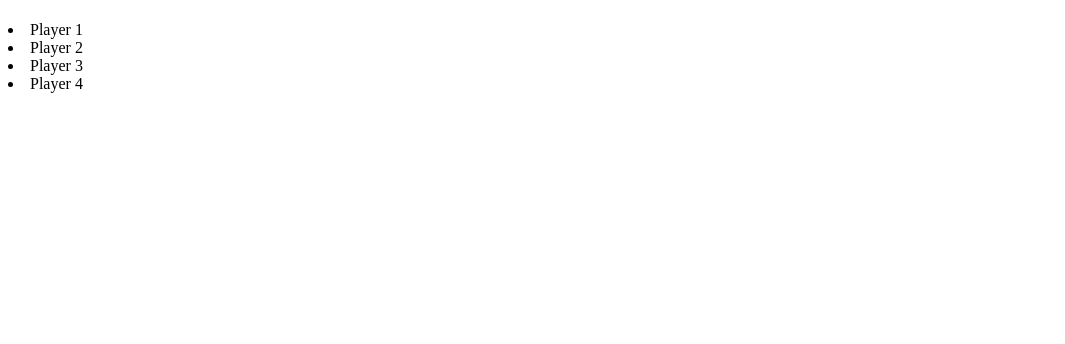
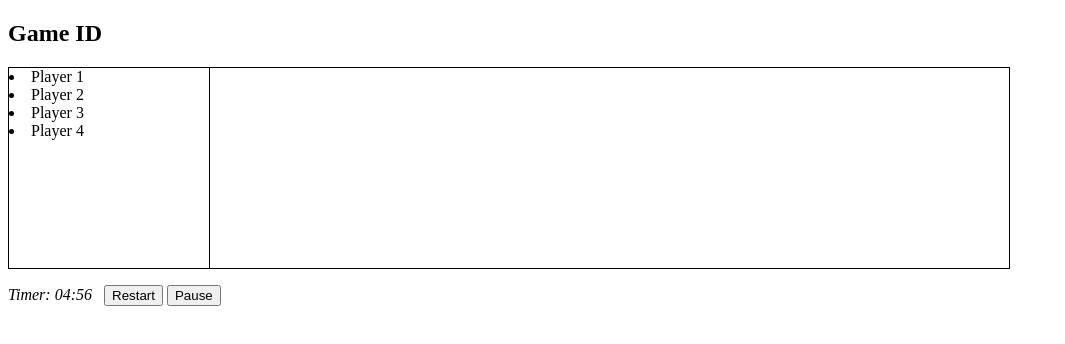
Before and after one commit to u22633601/Team-9-BBD, a plain HTML site: page GameManagerClient/index.html in a window 1280 px wide. Shown: the whole page, without its empty margins (0-1065 px from the left). Drawn offline with Linux system fonts and the light colour scheme.

Commit message:
Adds fully functional framework desig
-Pause/Resume button working
- timer working

```diff
--- a/GameManagerClient/index.html
+++ b/GameManagerClient/index.html
@@ -3,24 +3,36 @@
 <html lang="en" xmlns="http://www.w3.org/1999/xhtml">
 <head>
     <meta charset="utf-8" />
-    <title>Maize</title>
+    <title>Maze Game</title>
+    <link rel="stylesheet" href="style.css" />
     <script defer src="script.js"></script>
 
 </head>
 <body>
     <header>
-        <h1 id="GameId"></h1>
+        <h2 id="GameId"></h2>
     </header>
 
 
     <main>
+        <div id="Container">
+            <div id="playerList">
+            </div>
 
-        <div id="playerList">
+            <div id="MazeDiagram">
+
+            </div>
+        </div>
+
+        <div>
+            <p>
+                <i> Timer: <span id="timer">00:00</span></i>&nbsp;&nbsp;
+                <button> Restart</button>
+                <button onclick="PauseResume()" id="PauseResume"> Pause</button>
+            </p>
         </div>
     </main>
     <footer>
     </footer>
-
-
-</body>
+    </body>
 </html>
--- a/GameManagerClient/script.js
+++ b/GameManagerClient/script.js
@@ -1,20 +1,16 @@
-
 var gameid = "Game ID";
-
+const players = ["Player 1", "Player 2", "Player 3", "Player 4"];
+var timeleft = 60 * 5;
+var isPaused = false;
+var timerInterval; // Declare the timerInterval variable globally
 
 function setGameId() {
     document.getElementById("GameId").innerText = gameid;
 }
-const players = ["Player 1", "Player 2", "Player 3", "Player 4"];
+
 function generatePlayerList() {
-
-
     const playerList = document.getElementById('playerList');
-
-
     playerList.innerHTML = '';
-
-
     players.forEach(player => {
         const listItem = document.createElement('li');
         listItem.textContent = player;
@@ -22,4 +18,41 @@ function generatePlayerList() {
     });
 }
 
-window.onload = generatePlayerList;
+function startTimer(duration, display) {
+    let timer = duration, minutes, seconds;
+
+    timerInterval = setInterval(function () {
+        if (!isPaused) {
+            minutes = Math.floor(timer / 60);
+            seconds = timer % 60;
+
+            minutes = minutes < 10 ? "0" + minutes : minutes;
+            seconds = seconds < 10 ? "0" + seconds : seconds;
+
+            display.textContent = minutes + ":" + seconds;
+
+            if (--timer < 0) {
+                timer = 0;
+                clearInterval(timerInterval); // Stop the timer when it reaches 0
+            }
+        }
+    }, 1000);
+}
+
+function PauseResume() {
+    if (isPaused) {
+        document.getElementById("PauseResume").innerText = "Pause";
+        isPaused = false;
+    } else {
+        document.getElementById("PauseResume").innerText = "Resume";
+        isPaused = true;
+    }
+}
+
+window.onload = function () {
+    setGameId();
+    generatePlayerList();
+    const timerDuration = timeleft;
+    const display = document.getElementById('timer');
+    startTimer(timerDuration, display);
+};
--- /dev/null
+++ b/GameManagerClient/style.css
@@ -0,0 +1,21 @@
+#GameId{
+    justify-content:center;
+}
+
+#playerList{
+    float:left;
+    border:1px solid black;
+    height:200px;
+    width:200px;
+}
+
+#playerList ul{
+    list-style:none;
+}
+
+#MazeDiagram{
+    border:1px solid black;
+    width: 1000px;
+    height:200px;
+
+}
```
